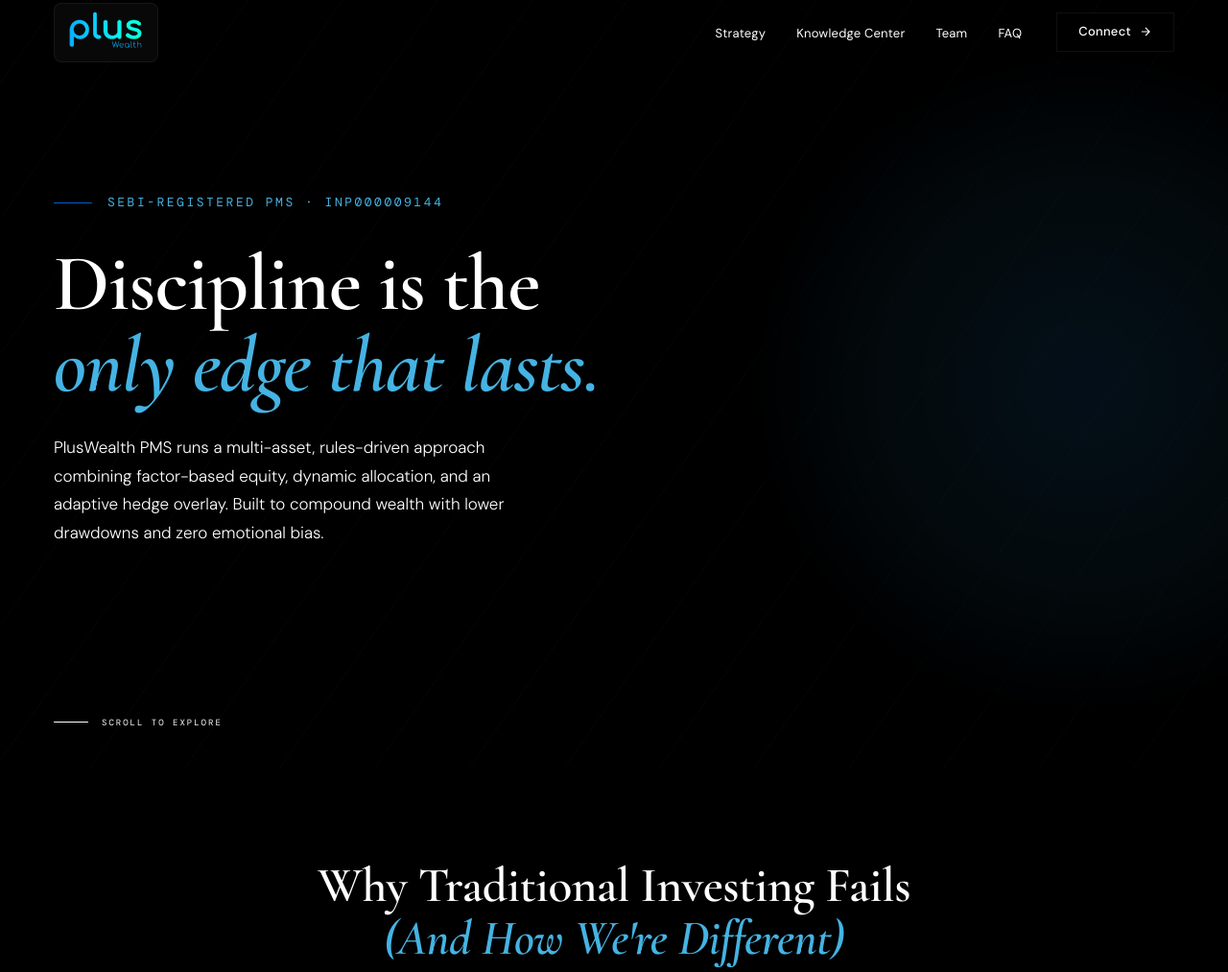
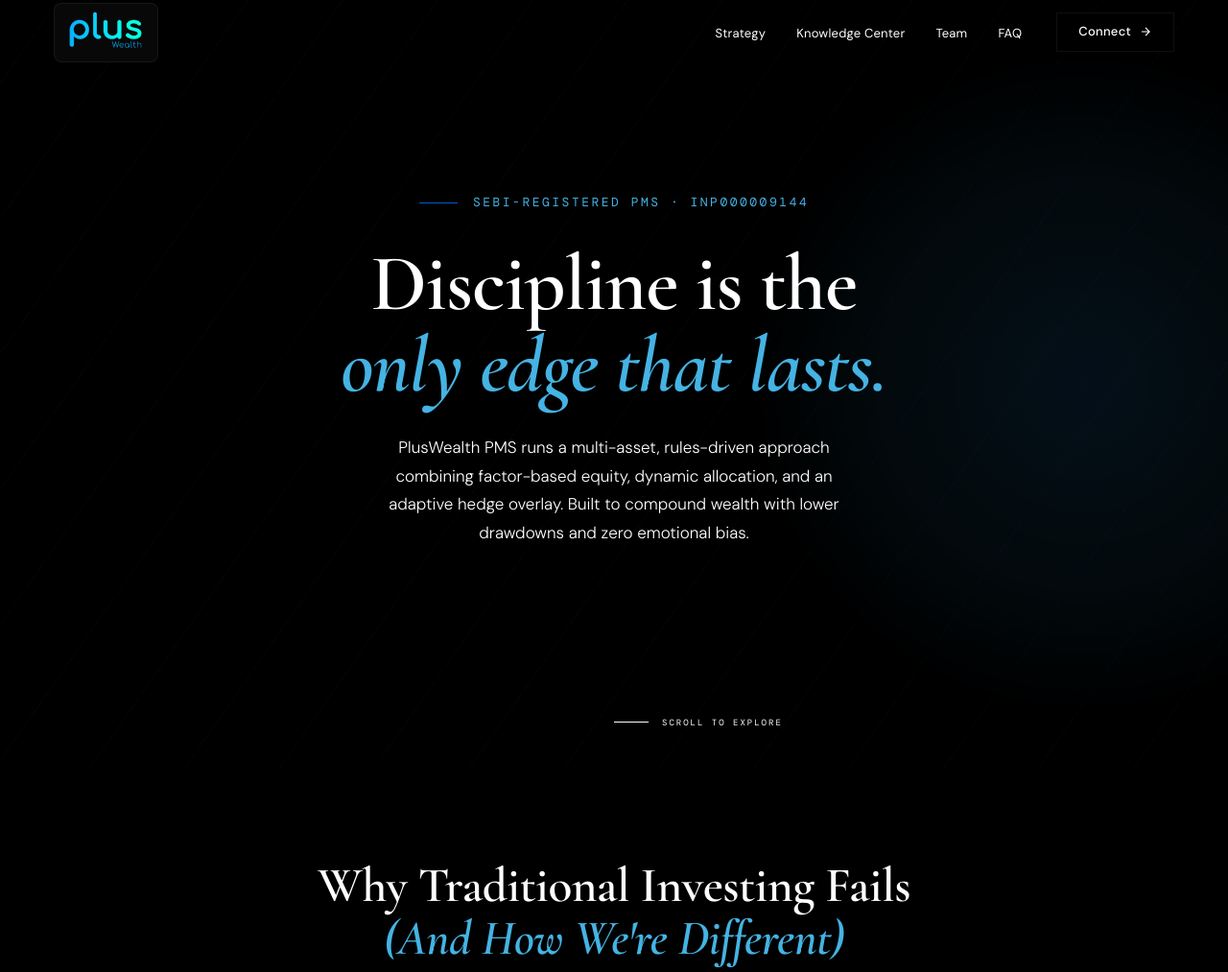
Before and after one commit to mishrakm/pw-pms, a PHP site: page / in a window 1280 px wide. Shown: the top 1013 px of the page at 96% size. Run offline with PHP 8.4, Linux system fonts and the light colour scheme.

Commit message:
center align all

```diff
--- a/pw_new.css
+++ b/pw_new.css
@@ -247,8 +247,10 @@ nav.scrolled .drop-links a:hover { background: var(--brand); }
 .hero {
   min-height: 100vh;
   display: grid;
-  grid-template-columns: 1fr 420px;
+  grid-template-columns: 1fr;
   align-items: center;
+  justify-items: center;
+  text-align: center;
   gap: 0;
   padding: 100px 56px 80px;
   position: relative;
@@ -286,10 +288,11 @@ nav.scrolled .drop-links a:hover { background: var(--brand); }
   50%      { transform: translateY(-50%) scale(1.08); opacity: 0.75; }
 }
 
-.hero-left { position: relative; z-index: 1; max-width: 700px; }
+.hero-left { position: relative; z-index: 1; max-width: 700px; margin: 0 auto; }
 
 .hero-eyebrow {
   display: flex; align-items: center; gap: 16px;
+  justify-content: center;
   margin-bottom: 32px;
   animation: fadeUp 0.8s ease both;
 }
@@ -311,7 +314,7 @@ nav.scrolled .drop-links a:hover { background: var(--brand); }
 
 .hero-sub {
   font-size: 17px; font-weight: 300; color: var(--ash);
-  line-height: 1.75; max-width: 520px; margin-bottom: 48px;
+  line-height: 1.75; max-width: 520px; margin: 0 auto 48px;
   animation: fadeUp 0.8s 0.18s ease both;
 }
 
@@ -434,7 +437,7 @@ nav.scrolled .drop-links a:hover { background: var(--brand); }
 
 /* Scroll cue */
 .hero-scroll {
-  position: absolute; bottom: 40px; left: 56px;
+  position: absolute; bottom: 40px; left: 50%; transform: translateX(-50%);
   display: flex; align-items: center; gap: 14px;
   font-family: var(--f-mono); font-size: 9px;
   color: var(--slate); letter-spacing: 2px; text-transform: uppercase;
```
Also changed, not shown: 1 other file.
